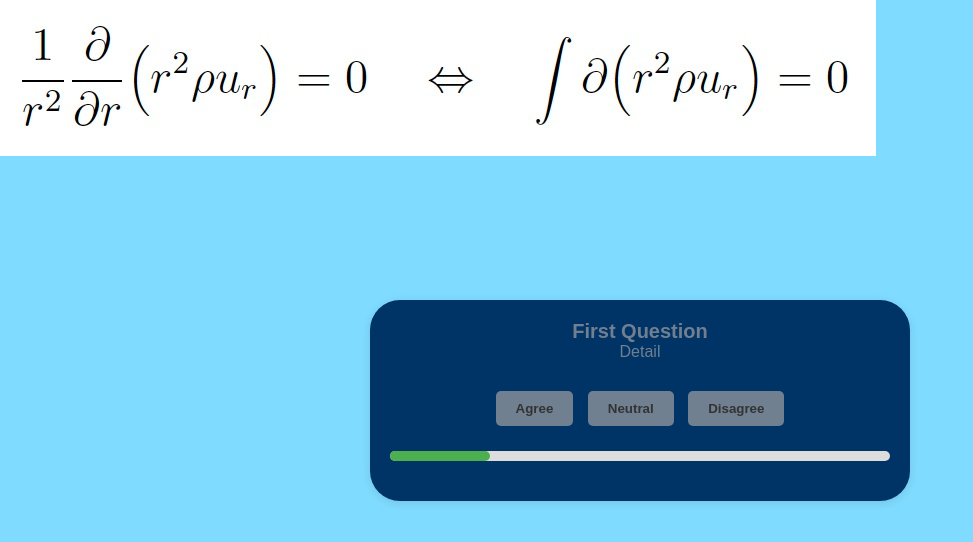
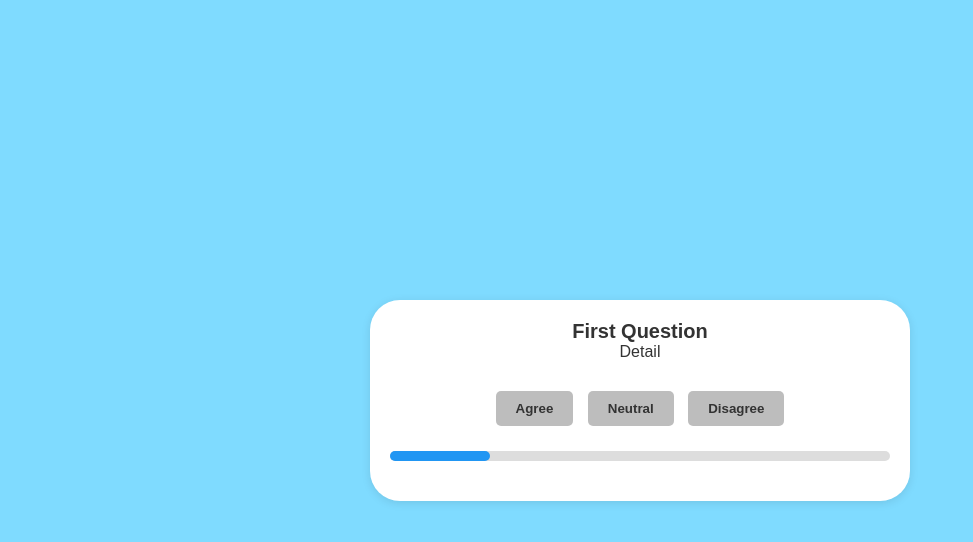
Before and after one commit to realnoel/START_HACK_ETH_Bratwurst, a Django app: template example/templates/questionnaire.html in a window 1280 px wide. Shown: the top 542 px of the page, without its empty margins (0-973 px from the left). Run offline with Django 4.2, Linux system fonts and the light colour scheme; the template is opened without the code that fills it, so the values that code supplies are empty.

```diff
--- a/example/templates/questionnaire.html
+++ b/example/templates/questionnaire.html
@@ -27,7 +27,7 @@
         }
 
         .container {
-            background-color: #003366;
+            background-color: #FFFFFF;
             padding: 20px;
             border-radius: 30px;
             box-shadow: 0 2px 10px rgba(0, 0, 0, 0.1);
@@ -48,7 +48,7 @@
 
         .question-text,
         .question-detail {
-            color: #708090;
+            color: #333333;
         }
 
         .question-text {
@@ -64,7 +64,7 @@
         .answer-buttons button {
             padding: 10px 20px;
             margin: 5px;
-            background-color: #708090;
+            background-color: hwb(0 74% 26%);
             border: none;
             border-radius: 5px;
             cursor: pointer;
@@ -73,7 +73,7 @@
         }
 
         .answer-buttons button:hover {
-            background-color: #7B68EE;
+            background-color: #2196F3;
         }
 
         .progress-container {
@@ -85,7 +85,7 @@
 
         .progress-bar {
             height: 10px;
-            background: #4CAF50;
+            background: #2196F3;
             width: 0%;
             border-radius: 5px;
             transition: width 0.5s ease-in-out;
@@ -110,12 +110,6 @@
 </head>
 
 <body>
-
-    <header>
-        <div class="logo">
-            <img src="Screenshot 2024-03-12 at 17.58.29.jpg">
-        </div>
-    </header>
 
     <div class="container">
         <div class="question-header">
@@ -207,7 +201,7 @@
             resultsContainer.innerHTML = `
         <h2>Here are your results</h2>
         <p>...some results...</p>
-        <button onclick="hideResults()">New Recommendation</button>
+        <button onclick="hideResults()" >New Recommendation</button>
     `;
             document.body.appendChild(resultsContainer);
             resultsContainer.style.display = 'block'; // Make it visible
```
